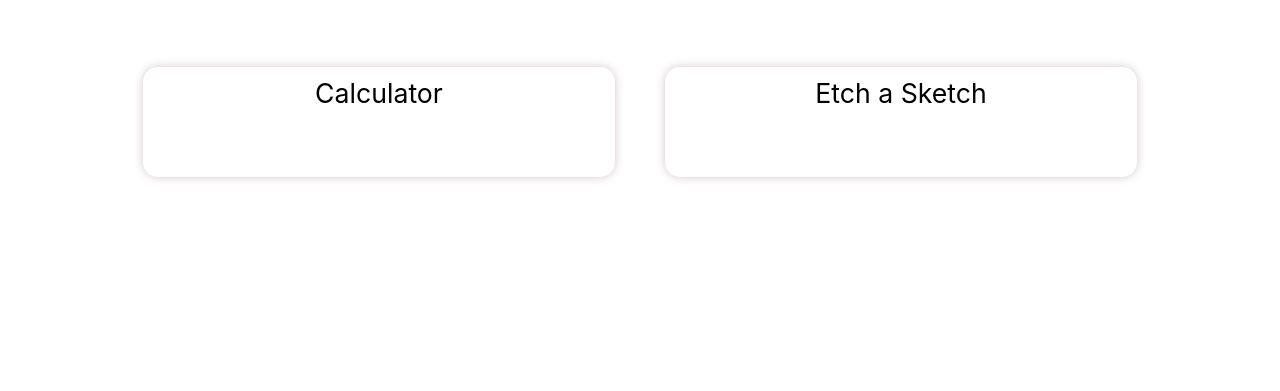
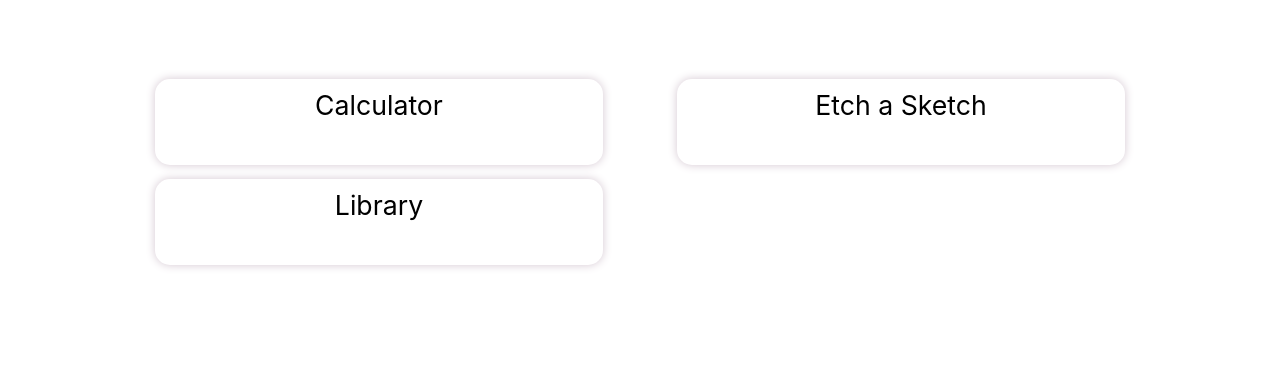
Before and after one commit to sharonzhou2/sharonzhou2.github.io, a plain HTML site: page index.html in a window 1280 px wide. Shown: the part 239-630 px from the top of the page. Drawn offline with Linux system fonts and the light colour scheme.

Commit message:
Updated library to website

```diff
--- a/index.html
+++ b/index.html
@@ -21,6 +21,7 @@
     <div class="container">
         <a href="https://sharonzhou2.github.io/Calculator/"><div class="projA">Calculator</div></a>
         <a href="https://sharonzhou2.github.io/Etch-A-Sketch/"><div class="projB">Etch a Sketch</div></a>
+        <a href="https://sharonzhou2.github.io/library/"><div class="projC">Library</div></a>
     </div>
 
     <div class="githubLink">
--- a/style.css
+++ b/style.css
@@ -50,6 +50,9 @@ nav {
     /* border: 2px solid black; */
     height: 300px;
 }
+a {
+    margin: 12px;
+}
 
 a > div {
     box-shadow: 0px 0px 10px rgb(212, 199, 209);
@@ -101,3 +104,8 @@ a > div:hover {
     font-size: 10pt;
     margin-top: 10px;
 }
+
+.projC  {
+    grid-column: 1/2;
+    grid-row: 2/3;
+}
```
